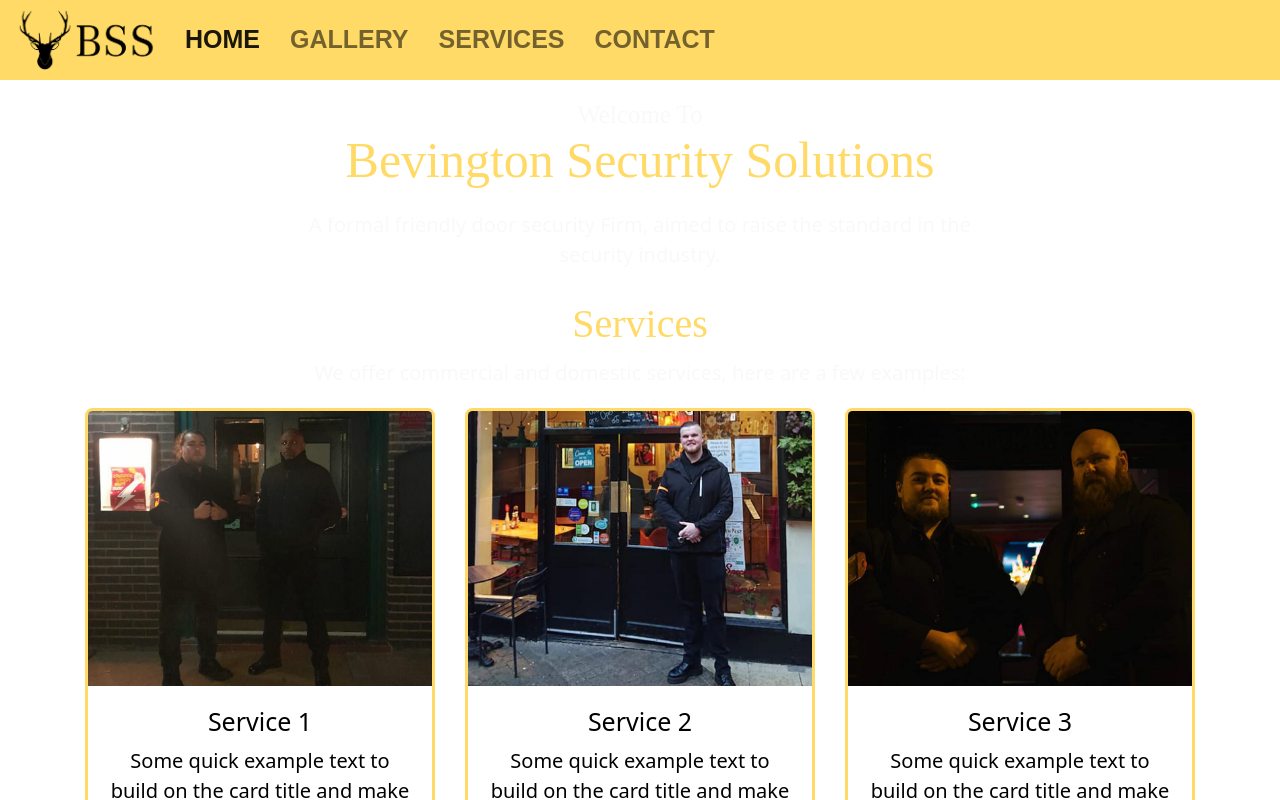
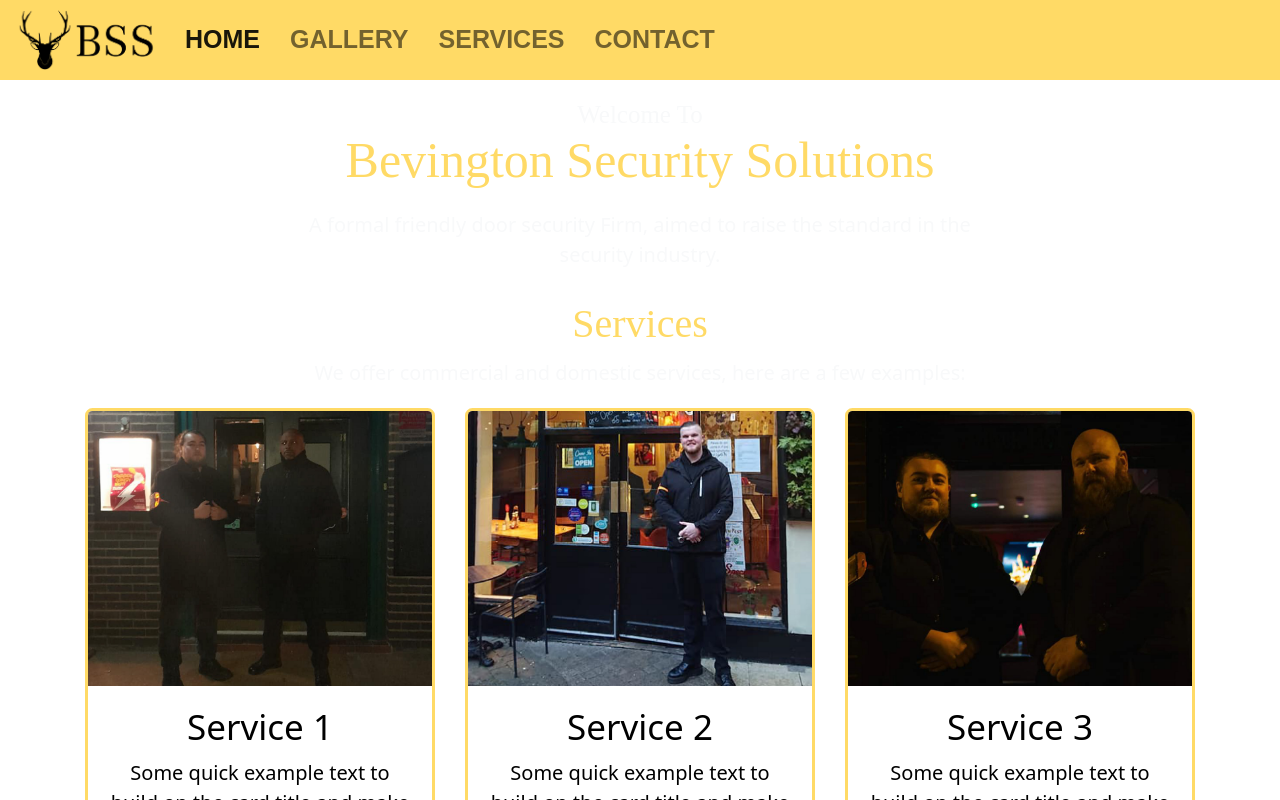
Before and after one commit to DeanParkin/bss-app, a Next.js app: page / in a window 1280 px wide. Shown: the top 800 px of the page. Built offline with nearby package versions, Linux system fonts and the light colour scheme; a web font is replaced by a local one.

Commit message:
accessability fix

```diff
--- a/components/ServicesComp.js
+++ b/components/ServicesComp.js
@@ -45,7 +45,7 @@ export default function ServicesComp() {
                       alt="..."
                     />
                     <div className="card-body">
-                      <h5 className="card-title">{service.name}</h5>
+                      <p className="h3 card-title">{service.name}</p>
                       <p className="card-text">{service.description}</p>
                       <a href="#" className="btn btn-primary">
                         Go somewhere
```
